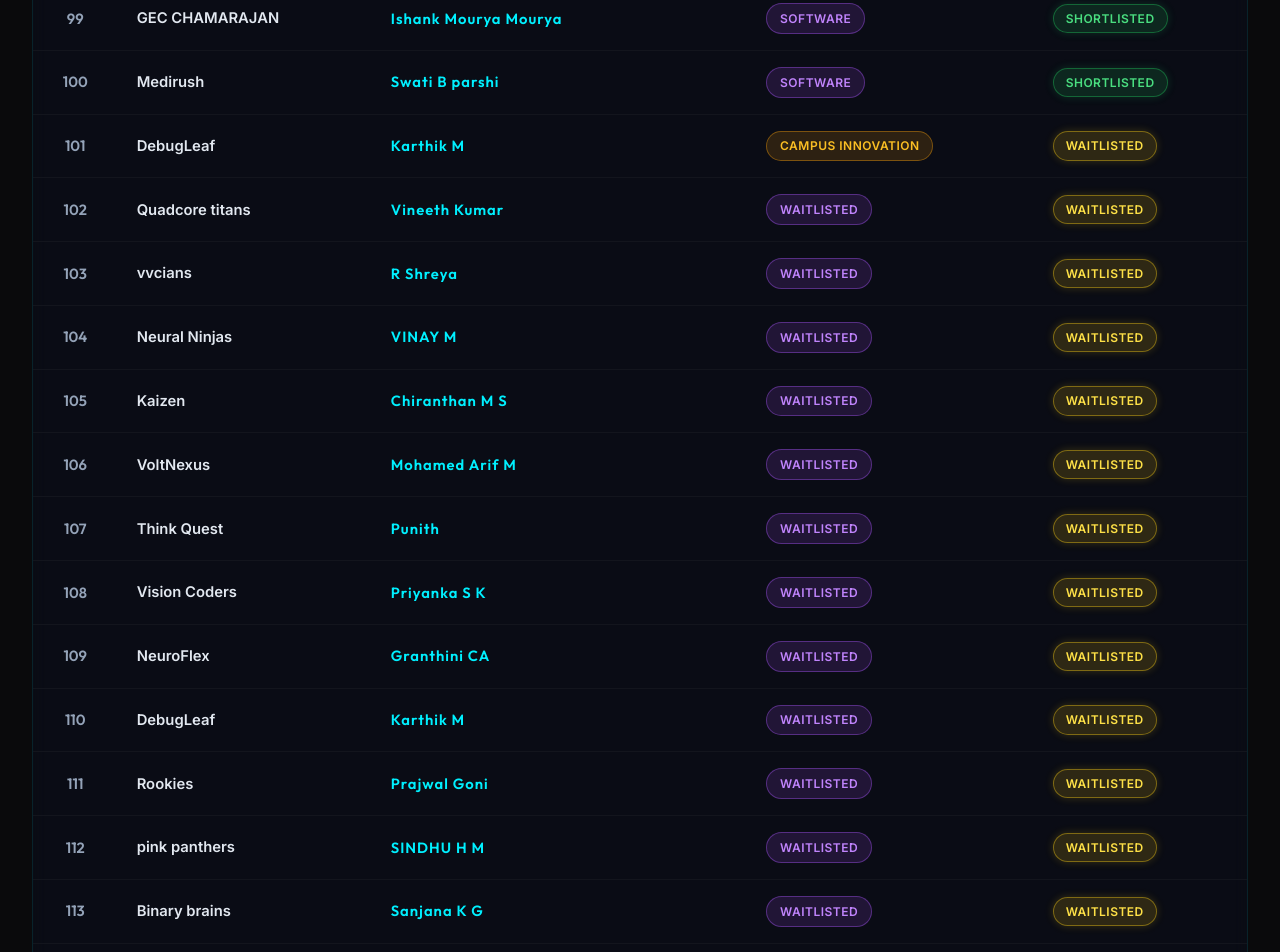
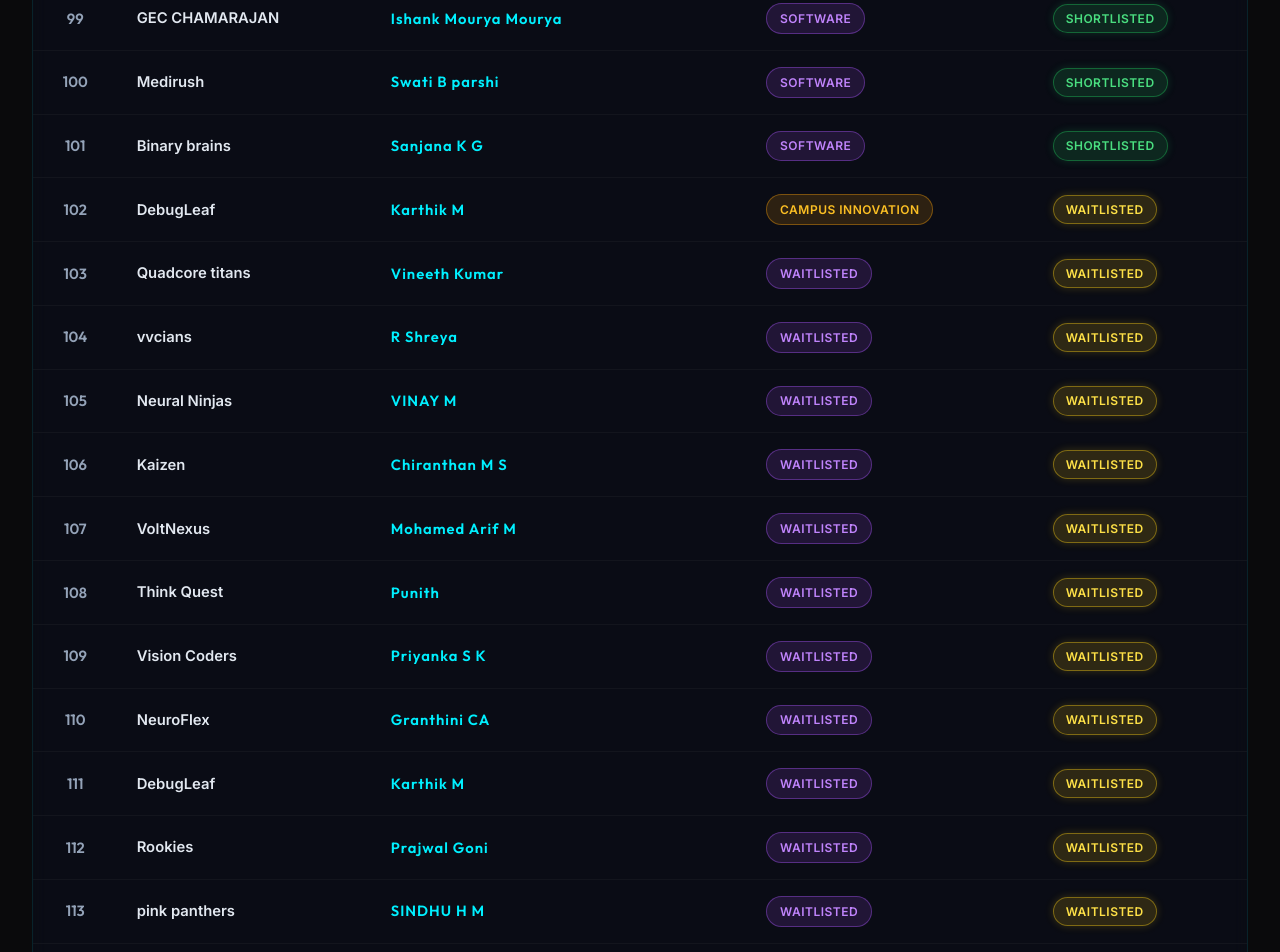
Before and after one commit to dhanushscience/SYMBIOT-2026-WEB, a React (Vite) app in the folder frontend/: page / in a window 1280 px wide. Shown: the part 9060-10012 px from the top of the page. Built offline with nearby package versions, Linux system fonts and the light colour scheme; a web font is replaced by a local one.

Commit message:
final results

```diff
--- a/frontend/src/ShortlistedTeams.tsx
+++ b/frontend/src/ShortlistedTeams.tsx
@@ -111,6 +111,7 @@ const shortlistedTeams: ShortlistedTeam[] = [
   { teamName: 'Genz innovators', leader: 'Rachana P', domain: 'SOFTWARE', status: 'SHORTLISTED' },
   { teamName: 'GEC CHAMARAJAN', leader: 'Ishank Mourya Mourya', domain: 'SOFTWARE', status: 'SHORTLISTED' },
   { teamName: 'Medirush', leader: 'Swati B parshi', domain: 'SOFTWARE', status: 'SHORTLISTED' },
+  { teamName: 'Binary brains', leader: 'Sanjana K G', domain: 'SOFTWARE', status: 'SHORTLISTED' },
   { teamName: 'Quadcore titans', leader: 'Vineeth Kumar', domain: 'WAITLISTED', status: 'WAITLISTED' },
   { teamName: 'vvcians', leader: 'R Shreya', domain: 'WAITLISTED', status: 'WAITLISTED' },
   { teamName: 'Neural Ninjas', leader: 'VINAY M', domain: 'WAITLISTED', status: 'WAITLISTED' },
@@ -122,7 +123,6 @@ const shortlistedTeams: ShortlistedTeam[] = [
   { teamName: 'DebugLeaf', leader: 'Karthik M', domain: 'WAITLISTED', status: 'WAITLISTED' },
   { teamName: 'Rookies', leader: 'Prajwal Goni', domain: 'WAITLISTED', status: 'WAITLISTED' },
   { teamName: 'pink panthers', leader: 'SINDHU H M', domain: 'WAITLISTED', status: 'WAITLISTED' },
-  { teamName: 'Binary brains', leader: 'Sanjana K G', domain: 'WAITLISTED', status: 'WAITLISTED' },
   { teamName: 'Spark Igniters', leader: 'Pushpa dc', domain: 'WAITLISTED', status: 'WAITLISTED' },
   { teamName: 'SquadBytes', leader: 'GNANA RAVANDUR PRAKASH', domain: 'WAITLISTED', status: 'WAITLISTED' },
   { teamName: 'Team404', leader: 'Dhanush urs', domain: 'WAITLISTED', status: 'WAITLISTED' },
```
